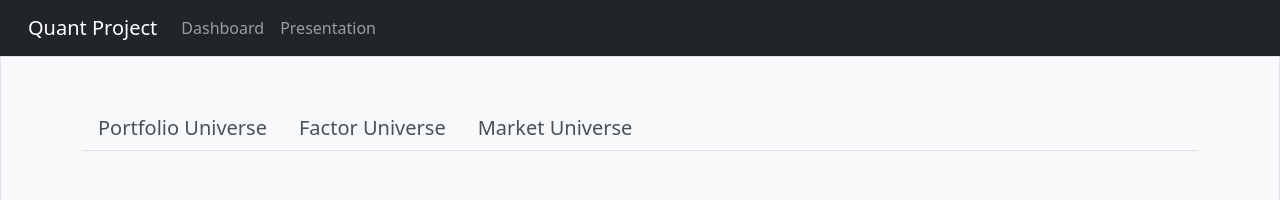
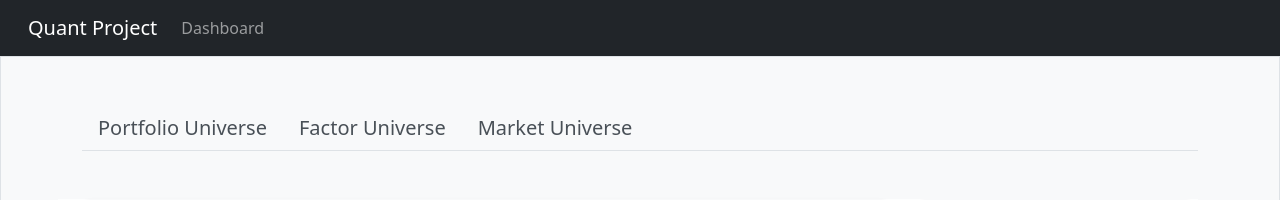
Before and after one commit to cswcjt/Quant-Project, a Django app: template dashboard/templates/dashboard/container/factor.html in a window 1280 px wide. Shown: the top 200 px of the page. Run offline with Django 4.2, Linux system fonts and the light colour scheme; the template is opened without the code that fills it, so the values that code supplies are empty; some libraries are stand-ins or nearby versions.

Commit message:
refector: modify dashboard  Link
1. dashboard의 factor, market에 onclick="alert('준비중입니다.'); return false;" 추가
2. navbar.html에 presentation Link 제거

```diff
--- a/dashboard/templates/dashboard/container/layout.html
+++ b/dashboard/templates/dashboard/container/layout.html
@@ -47,14 +47,16 @@
                         </a>
                     </li>
                     <li class="chart-nav-item">
-                        <a href="{% url 'dashboard:factor' %}"
+                        <a href="{# url 'dashboard:factor' #}"
+                            onclick="alert('준비중입니다.'); return false;"
                             id="factor"
                             class="chart-nav-link fs-5">
                             Factor Universe
                         </a>
                     </li>
                     <li class="chart-nav-item">
-                        <a href="{% url 'dashboard:market' %}"
+                        <a href="{# url 'dashboard:market' #}"
+                            onclick="alert('준비중입니다.'); return false;"
                             id="market"
                             class="chart-nav-link fs-5">
                             Market Universe
--- a/dashboard/views.py
+++ b/dashboard/views.py
@@ -1,4 +1,4 @@
-from config.settings.base import BASE_DIR
+from django.conf import settings
 from django.http import HttpResponse
 from django.shortcuts import render
 from django.templatetags.static import static
@@ -58,9 +58,7 @@ def portfolio(request):
 
 
 def presentation(request):
-    print(BASE_DIR)
-    with open(BASE_DIR / 'static' / 'img' / 'presentation.pdf', 'rb') as pdf:
+    with open(str(settings.BASE_DIR) + static('img/presentation.pdf'), 'rb') as pdf:
         response = HttpResponse(pdf.read(), content_type='application/pdf')
         response['Content-Disposition'] = 'filename=presentation..pdf'
         return response
-    #  return render(request, 'dashboard/container/presentation.html')
--- a/templates/components/navbar.html
+++ b/templates/components/navbar.html
@@ -18,11 +18,6 @@
                         Dashboard
                     </a>
                 </li>
-                <li class="nav-item">
-                    <a class="nav-link" href="{% url 'dashboard:presentation' %}" target="_blank">
-                        Presentation
-                    </a>
-                </li>
             </ul>
         </div>
     </div>
```
